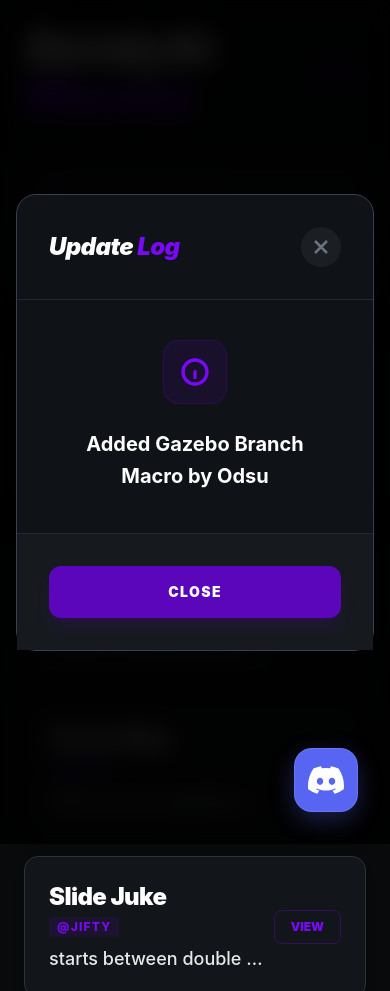
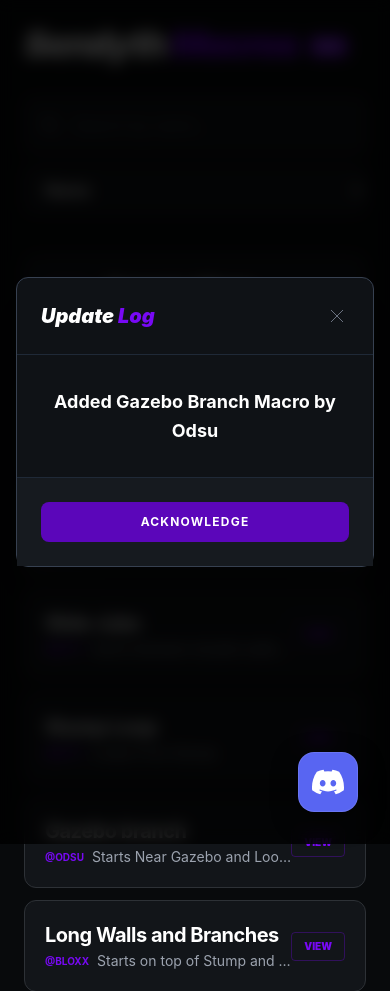
Before and after one commit to Jiftya/saralyth-macros, a plain HTML site: page testing.html in a window 390 px wide. Shown: the top 991 px of the page. Drawn offline with nearby package versions, Linux system fonts and the light colour scheme.

Commit message:
Update testing.html

```diff
--- a/testing.html
+++ b/testing.html
@@ -28,143 +28,131 @@
 
     <style>
         body { background-color: #080a0c; color: #ffffff; font-family: 'Inter', ui-sans-serif, system-ui, sans-serif; }
-        .macro-card, .request-card { background-color: #121519; border: 1px solid #2d3136; transition: all 0.2s ease-in-out; border-radius: 14px; }
+        .macro-card, .request-card { background-color: #121519; border: 1px solid #2d3136; transition: all 0.2s ease-in-out; border-radius: 12px; }
         .macro-card:hover, .request-card:hover { background-color: #1a1e24; border-color: #7809f5; transform: translateY(-2px); }
-        .modal-blur { backdrop-filter: blur(12px); }
-        .modal-content { background-color: #0f1216; border-radius: 20px; border: 1px solid #374151; }
-        pre[class*="language-"] { margin: 0; background: #050608 !important; font-size: 0.95rem; border-radius: 10px; padding: 1.5rem !important; border: 1px solid #1f2937; }
-        .video-container, .form-container { position: relative; overflow: hidden; border-radius: 12px; background: #000; border: 1px solid rgba(255,255,255,0.1); }
+        .modal-blur { backdrop-filter: blur(8px); }
+        .modal-content { background-color: #0f1216; border-radius: 12px; border: 1px solid #374151; }
+        pre[class*="language-"] { margin: 0; background: #050608 !important; font-size: 0.95rem; border-radius: 8px; padding: 1.5rem !important; border: 1px solid #1f2937; }
+        .video-container, .form-container { position: relative; overflow: hidden; border-radius: 8px; background: #000; border: 1px solid rgba(255,255,255,0.1); }
         .video-container iframe, .form-container iframe { position: absolute; top: 0; left: 0; width: 100%; height: 100%; }
         .video-container { padding-bottom: 56.25%; height: 0; }
         .form-container { height: 75vh; }
         [v-cloak] { display: none; }
-        .discord-float { position: fixed; bottom: 2rem; right: 2rem; background-color: #5865F2; width: 64px; height: 64px; border-radius: 18px; display: flex; align-items: center; justify-content: center; box-shadow: 0 8px 24px rgba(88, 101, 242, 0.3); transition: all 0.3s ease; z-index: 100; border: 1px solid rgba(255,255,255,0.1); }
-        .discord-float:hover { transform: translateY(-5px) scale(1.05); background-color: #4752C4; box-shadow: 0 12px 28px rgba(88, 101, 242, 0.5); }
-        ::-webkit-scrollbar { width: 10px; }
+        .discord-float { position: fixed; bottom: 2rem; right: 2rem; background-color: #5865F2; width: 60px; height: 60px; border-radius: 16px; display: flex; align-items: center; justify-content: center; box-shadow: 0 8px 24px rgba(0,0,0,0.5); transition: all 0.3s ease; z-index: 100; border: 1px solid rgba(255,255,255,0.1); }
+        .discord-float:hover { transform: translateY(-3px); background-color: #4752C4; }
+        ::-webkit-scrollbar { width: 8px; }
         ::-webkit-scrollbar-track { background: #080a0c; }
-        ::-webkit-scrollbar-thumb { background: #7809f5; border-radius: 10px; }
+        ::-webkit-scrollbar-thumb { background: #7809f5; border-radius: 4px; }
     </style>
 </head>
 <body class="p-6 md:p-12 min-h-screen">
 
     <div id="app" class="max-w-5xl mx-auto" v-cloak>
         <a href="https://discord.gg/sb4EhhtMvk" target="_blank" class="discord-float">
-            <svg class="w-9 h-9 text-white" fill="currentColor" viewBox="0 0 24 24"><path d="M20.317 4.37a19.791 19.791 0 0 0-4.885-1.515.074.074 0 0 0-.079.037c-.21.375-.444.864-.608 1.25a18.27 18.27 0 0 0-5.487 0 12.64 12.64 0 0 0-.617-1.25.077.077 0 0 0-.079-.037A19.736 19.736 0 0 0 3.666 4.37a.07.07 0 0 0-.032.027C.533 9.046-.32 13.58.099 18.057a.082.082 0 0 0 .031.057 19.9 19.9 0 0 0 5.993 3.03.078.078 0 0 0 .084-.028 14.09 14.09 0 0 0 1.226-1.994.076.076 0 0 0-.041-.106 13.107 13.107 0 0 1-1.872-.892.077.077 0 0 1-.008-.128c.126-.094.252-.192.372-.29a.074.074 0 0 1 .077-.01c3.927 1.793 8.18 1.793 12.061 0a.074.074 0 0 1 .077.01c.12.098.246.196.373.29a.077.077 0 0 1-.006.127 12.299 12.299 0 0 1-1.874.89.076.076 0 0 0-.041.107c.36.698.772 1.362 1.225 1.993a.076.076 0 0 0 .084.028 19.839 19.839 0 0 0 6.002-3.03.077.077 0 0 0 .032-.054c.5-5.177-.838-9.674-3.549-13.66a.061.061 0 0 0-.031-.03zM8.02 15.33c-1.182 0-2.157-1.085-2.157-2.419 0-1.333.955-2.419 2.157-2.419 1.21 0 2.176 1.096 2.157 2.42 0 1.333-.956 2.418-2.157 2.418zm7.975 0c-1.183 0-2.157-1.085-2.157-2.419 0-1.333.955-2.419 2.157-2.419 1.21 0 2.176 1.096 2.157 2.42 0 1.333-.946 2.418-2.157 2.418z"/></svg>
+            <svg class="w-8 h-8 text-white" fill="currentColor" viewBox="0 0 24 24"><path d="M20.317 4.37a19.791 19.791 0 0 0-4.885-1.515.074.074 0 0 0-.079.037c-.21.375-.444.864-.608 1.25a18.27 18.27 0 0 0-5.487 0 12.64 12.64 0 0 0-.617-1.25.077.077 0 0 0-.079-.037A19.736 19.736 0 0 0 3.666 4.37a.07.07 0 0 0-.032.027C.533 9.046-.32 13.58.099 18.057a.082.082 0 0 0 .031.057 19.9 19.9 0 0 0 5.993 3.03.078.078 0 0 0 .084-.028 14.09 14.09 0 0 0 1.226-1.994.076.076 0 0 0-.041-.106 13.107 13.107 0 0 1-1.872-.892.077.077 0 0 1-.008-.128c.126-.094.252-.192.372-.29a.074.074 0 0 1 .077-.01c3.927 1.793 8.18 1.793 12.061 0a.074.074 0 0 1 .077.01c.12.098.246.196.373.29a.077.077 0 0 1-.006.127 12.299 12.299 0 0 1-1.874.89.076.076 0 0 0-.041.107c.36.698.772 1.362 1.225 1.993a.076.076 0 0 0 .084.028 19.839 19.839 0 0 0 6.002-3.03.077.077 0 0 0 .032-.054c.5-5.177-.838-9.674-3.549-13.66a.061.061 0 0 0-.031-.03zM8.02 15.33c-1.182 0-2.157-1.085-2.157-2.419 0-1.333.955-2.419 2.157-2.419 1.21 0 2.176 1.096 2.157 2.42 0 1.333-.956 2.418-2.157 2.418zm7.975 0c-1.183 0-2.157-1.085-2.157-2.419 0-1.333.955-2.419 2.157-2.419 1.21 0 2.176 1.096 2.157 2.42 0 1.333-.946 2.418-2.157 2.418z"/></svg>
         </a>
 
-        <header class="mb-12">
-            <div class="flex items-center gap-4">
-                <h1 class="text-5xl font-black text-white tracking-tighter italic">Seralyth <span class="text-blue-500">Macros</span></h1>
-                <span class="bg-blue-500/10 text-blue-500 border border-blue-500/20 px-3 py-1 rounded-full text-xs font-black tracking-widest mt-2 uppercase">v{{ currentVersion }}</span>
+        <header class="mb-10">
+            <div class="flex items-center gap-3">
+                <h1 class="text-4xl font-black text-white tracking-tighter italic">Seralyth <span class="text-blue-500">Macros</span></h1>
+                <span class="bg-blue-500 text-white px-2 py-0.5 rounded text-[10px] font-bold mt-1 uppercase">v{{ currentVersion }}</span>
             </div>
 
-            <div class="mt-10 flex flex-col md:flex-row gap-4">
+            <div class="mt-8 flex flex-col md:flex-row gap-3">
                 <div class="relative flex-grow">
                     <input v-model="searchQuery" type="text" :placeholder="searchType === 'title' ? 'Search by name...' : 'Search by profile...'"
-                        class="w-full bg-[#121519] text-white text-lg border border-[#2d3136] rounded-xl py-5 px-14 focus:outline-none focus:border-blue-500 transition-all placeholder:text-gray-600">
-                    <div class="absolute left-5 top-1/2 -translate-y-1/2 text-blue-500">
-                        <svg class="w-6 h-6" fill="none" stroke="currentColor" viewBox="0 0 24 24" stroke-width="2.5"><path d="M21 21l-6-6m2-5a7 7 0 11-14 0 7 7 0 0114 0z"></path></svg>
+                        class="w-full bg-[#121519] text-white border border-[#2d3136] rounded-lg py-4 px-12 focus:outline-none focus:border-blue-500 transition-all placeholder:text-gray-600">
+                    <div class="absolute left-4 top-1/2 -translate-y-1/2 text-gray-500">
+                        <svg class="w-5 h-5" fill="none" stroke="currentColor" viewBox="0 0 24 24" stroke-width="2"><path d="M21 21l-6-6m2-5a7 7 0 11-14 0 7 7 0 0114 0z"></path></svg>
                     </div>
                 </div>
-                <select v-model="searchType" class="bg-[#121519] text-white border border-[#2d3136] rounded-xl px-6 py-4 md:py-0 focus:outline-none focus:border-blue-500 cursor-pointer font-bold text-base">
+                <select v-model="searchType" class="bg-[#121519] text-white border border-[#2d3136] rounded-lg px-4 py-3 md:py-0 focus:outline-none focus:border-blue-500 cursor-pointer font-bold">
                     <option value="title">Name</option>
                     <option value="author">Profile</option>
                 </select>
             </div>
         </header>
 
-        <div class="mb-8">
-            <div @click="isFormOpen = true" class="request-card p-6 flex justify-between items-center cursor-pointer group shadow-lg border-blue-500/20">
-                <div class="flex items-center gap-6">
-                    <div class="w-20 h-20 rounded-xl bg-blue-500/10 flex items-center justify-center border-2 border-blue-500/30 group-hover:bg-blue-500/20 transition-all">
-                        <svg class="w-10 h-10 text-blue-500" fill="none" stroke="currentColor" viewBox="0 0 24 24" stroke-width="2.5"><path d="M12 4v16m8-8H4"></path></svg>
+        <div class="mb-6">
+            <div @click="isFormOpen = true" class="request-card p-5 flex justify-between items-center cursor-pointer group">
+                <div class="flex items-center gap-4">
+                    <div class="w-12 h-12 rounded-lg bg-blue-500/10 flex items-center justify-center border border-blue-500/30">
+                        <svg class="w-6 h-6 text-blue-500" fill="none" stroke="currentColor" viewBox="0 0 24 24" stroke-width="2.5"><path d="M12 4v16m8-8H4"></path></svg>
                     </div>
                     <div>
-                        <h2 class="text-white text-2xl font-black tracking-tight group-hover:text-blue-400 transition-colors">Request a Macro</h2>
-                        <p class="text-gray-500 text-sm font-bold uppercase tracking-widest mt-1">Custom submissions</p>
+                        <h2 class="text-white text-lg font-bold">Request a Macro</h2>
+                        <p class="text-gray-500 text-xs uppercase tracking-widest">Custom submissions</p>
                     </div>
                 </div>
-                <div class="text-blue-500 text-xs font-black uppercase tracking-[0.2em] hidden sm:block border border-blue-500/30 px-6 py-3 rounded-lg group-hover:bg-blue-500 group-hover:text-white transition-all">Open Form</div>
+                <div class="text-blue-500 text-[10px] font-black uppercase border border-blue-500/30 px-3 py-1.5 rounded hover:bg-blue-500 hover:text-white transition-all">Open Form</div>
             </div>
         </div>
 
-        <div v-if="isLoading" class="text-blue-400 font-bold animate-pulse tracking-widest uppercase">Fetching database...</div>
-        <div v-else class="grid grid-cols-1 gap-4">
-            <div v-if="filteredPosts.length === 0" class="py-16 text-gray-400 text-center border-2 border-dashed border-[#2d3136] rounded-2xl text-xl">No results found.</div>
-            <div v-for="post in filteredPosts" :key="post.fileUrl" @click="openModal(post)" class="macro-card p-6 flex justify-between items-center cursor-pointer group shadow-lg">
-                <div class="flex items-center gap-6 overflow-hidden">
-                    <img v-if="post.thumbnail" :src="post.thumbnail" class="w-20 h-20 rounded-xl object-cover border-2 border-gray-800 group-hover:border-blue-500">
+        <div v-if="isLoading" class="text-blue-500 font-bold animate-pulse text-xs tracking-widest uppercase">Loading Database...</div>
+        <div v-else class="grid grid-cols-1 gap-3">
+            <div v-if="filteredPosts.length === 0" class="py-12 text-gray-500 text-center border border-[#2d3136] rounded-lg">No macros found.</div>
+            <div v-for="post in filteredPosts" :key="post.fileUrl" @click="openModal(post)" class="macro-card p-5 flex justify-between items-center cursor-pointer group">
+                <div class="flex items-center gap-5 overflow-hidden">
+                    <img v-if="post.thumbnail" :src="post.thumbnail" class="w-16 h-16 rounded-lg object-cover border border-gray-800">
                     <div class="overflow-hidden">
-                        <h2 class="text-white text-2xl font-black truncate group-hover:text-blue-400 tracking-tight">{{ post.title }}</h2>
-                        <div class="text-lg mt-1 flex items-center flex-wrap gap-2">
-                            <span class="text-blue-500 font-extrabold uppercase text-xs tracking-widest bg-blue-500/10 px-2 py-0.5 rounded">@{{ post.author }}</span>
-                            <span class="text-white font-medium opacity-90 truncate max-w-md">{{ post.message }}</span>
+                        <h2 class="text-white text-xl font-bold truncate tracking-tight">{{ post.title }}</h2>
+                        <div class="text-sm mt-0.5 flex items-center gap-2">
+                            <span class="text-blue-500 font-bold uppercase text-[10px]">@{{ post.author }}</span>
+                            <span class="text-gray-400 truncate max-w-xs">{{ post.message }}</span>
                         </div>
                     </div>
                 </div>
-                <div class="text-blue-500 text-xs font-black uppercase border border-blue-500/30 px-4 py-2 rounded-lg group-hover:bg-blue-500 group-hover:text-white transition-all">View</div>
+                <div class="text-blue-500 text-[10px] font-black uppercase border border-blue-500/30 px-3 py-1.5 rounded group-hover:bg-blue-500 group-hover:text-white transition-all">View</div>
             </div>
         </div>
 
-        <div v-if="isLogOpen" class="fixed inset-0 z-[60] flex items-center justify-center p-4 bg-black/90 modal-blur" @click="isLogOpen = false">
-            <div class="modal-content w-full max-w-lg flex flex-col shadow-2xl" @click.stop>
-                <div class="p-8 border-b border-gray-800 flex justify-between items-center">
-                    <h3 class="text-white font-black text-2xl tracking-tight italic">Update <span class="text-blue-500">Log</span></h3>
-                    <button @click="isLogOpen = false" class="text-gray-500 hover:text-white p-2 bg-white/5 rounded-full"><svg class="w-6 h-6" fill="none" stroke="currentColor" viewBox="0 0 24 24" stroke-width="2.5"><path d="M6 18L18 6M6 6l12 12"></path></svg></button>
+        <div v-if="isLogOpen" class="fixed inset-0 z-[70] flex items-center justify-center p-4 bg-black/80 modal-blur" @click="isLogOpen = false">
+            <div class="modal-content w-full max-w-md flex flex-col shadow-2xl" @click.stop>
+                <div class="p-6 border-b border-gray-800 flex justify-between items-center">
+                    <h3 class="text-white font-black text-xl italic">Update <span class="text-blue-500">Log</span></h3>
+                    <button @click="isLogOpen = false" class="text-gray-500 hover:text-white">
+                        <svg class="w-6 h-6" fill="none" stroke="currentColor" viewBox="0 0 24 24"><path d="M6 18L18 6M6 6l12 12"></path></svg>
+                    </button>
                 </div>
-                <div class="p-10 text-center">
-                    <div class="inline-flex items-center justify-center w-16 h-16 bg-blue-500/10 rounded-2xl border border-blue-500/20 mb-6">
-                        <svg class="w-8 h-8 text-blue-500" fill="none" stroke="currentColor" viewBox="0 0 24 24" stroke-width="2.5"><path d="M13 16h-1v-4h-1m1-4h.01M21 12a9 9 0 11-18 0 9 9 0 0118 0z"></path></svg>
-                    </div>
-                    <p class="text-white text-xl font-bold leading-relaxed">{{ updateLogMessage }}</p>
+                <div class="p-8 text-center">
+                    <p class="text-white text-lg font-bold leading-relaxed">{{ updateLogMessage }}</p>
                 </div>
-                <div class="p-8 bg-[#161a1f] border-t border-gray-800">
-                    <button @click="isLogOpen = false" class="w-full bg-blue-600 hover:bg-blue-500 text-white py-4 rounded-xl font-black transition-all uppercase tracking-widest text-sm shadow-lg shadow-blue-600/20">Close</button>
+                <div class="p-6 bg-[#161a1f] border-t border-gray-800">
+                    <button @click="isLogOpen = false" class="w-full bg-blue-600 hover:bg-blue-500 text-white py-3 rounded-lg font-bold uppercase tracking-widest text-xs">Acknowledge</button>
                 </div>
             </div>
         </div>
 
         <div v-if="isModalOpen" class="fixed inset-0 z-50 flex items-center justify-center p-4 bg-black/90 modal-blur" @click="closeModal">
-            <div class="modal-content w-full max-w-5xl flex flex-col max-h-[90vh] overflow-hidden shadow-2xl" @click.stop>
-                <div class="p-8 border-b border-gray-800 flex justify-between items-center">
+            <div class="modal-content w-full max-w-5xl flex flex-col max-h-[90vh] overflow-hidden" @click.stop>
+                <div class="p-6 border-b border-gray-800 flex justify-between items-center">
                     <div>
-                        <h3 class="text-white font-black text-3xl tracking-tight">{{ activePost.title }}</h3>
-                        <div class="text-base mt-1">
-                            <span class="text-gray-500 font-bold uppercase text-xs tracking-widest">Creator:</span>
-                            <span class="text-blue-400 font-black ml-2">@{{ activePost.author }}</span>
+                        <h3 class="text-white font-black text-2xl">{{ activePost.title }}</h3>
+                        <p class="text-blue-500 font-bold text-xs uppercase">Created by @{{ activePost.author }}</p>
+                    </div>
+                    <button @click="closeModal" class="text-gray-500 hover:text-white"><svg class="w-7 h-7" fill="none" stroke="currentColor" viewBox="0 0 24 24"><path d="M6 18L18 6M6 6l12 12"></path></svg></button>
+                </div>
+                <div class="p-6 overflow-auto">
+                    <div class="flex flex-col md:flex-row gap-6 mb-8">
+                        <div v-if="activePost.message" class="flex-1 bg-white/5 p-5 rounded-lg border border-white/10">
+                            <p class="text-gray-200 font-medium">{{ activePost.message }}</p>
                         </div>
+                        <div v-if="activePost.videoUrl" class="flex-1"><div class="video-container"><iframe :src="getEmbedUrl(activePost.videoUrl)" frameborder="0" allowfullscreen></iframe></div></div>
                     </div>
-                    <button @click="closeModal" class="text-gray-500 hover:text-white p-2 bg-white/5 rounded-full">
-                        <svg class="w-8 h-8" fill="none" stroke="currentColor" viewBox="0 0 24 24" stroke-width="2.5"><path d="M6 18L18 6M6 6l12 12"></path></svg>
-                    </button>
-                </div>
-                <div class="p-8 overflow-auto">
-                    <div class="flex flex-col md:flex-row gap-8 mb-10 items-stretch">
-                        <div v-if="activePost.message" class="flex-1 bg-white/5 p-6 rounded-2xl border border-white/10 flex items-center">
-                            <p class="text-white text-xl font-bold leading-relaxed">{{ activePost.message }}</p>
-                        </div>
-                        <div v-if="activePost.videoUrl" class="flex-1 w-full">
-                            <div class="video-container"><iframe :src="getEmbedUrl(activePost.videoUrl)" frameborder="0" allowfullscreen></iframe></div>
-                        </div>
-                    </div>
-                    <p class="text-[11px] font-black text-blue-500 uppercase tracking-[0.3em] mb-3 ml-1">JSON Content</p>
                     <pre><code class="language-json">{{ activeJsonContent }}</code></pre>
                 </div>
-                <div class="p-8 bg-[#161a1f] border-t border-gray-800 flex flex-col sm:flex-row items-center justify-between gap-6">
-                    <div class="text-gray-400 text-sm font-mono flex items-center gap-3">
-                        <span class="bg-white/5 px-3 py-1 rounded border border-white/5">{{ activeFileName }}</span>
-                        <span class="opacity-50 text-xs">({{ activeFileSize }})</span>
-                    </div>
-                    <a :href="activePost.fileUrl" download class="w-full sm:w-auto bg-blue-600 hover:bg-blue-500 text-white px-14 py-5 rounded-2xl font-black text-center transition-all uppercase tracking-widest text-sm shadow-lg shadow-blue-600/20">Download</a>
+                <div class="p-6 bg-[#161a1f] border-t border-gray-800 flex flex-col sm:flex-row items-center justify-between gap-4">
+                    <span class="text-gray-500 text-[10px] font-mono bg-black/30 px-3 py-1 rounded border border-white/5">{{ activeFileName }} ({{ activeFileSize }})</span>
+                    <a :href="activePost.fileUrl" download class="w-full sm:w-auto bg-blue-600 hover:bg-blue-500 text-white px-10 py-4 rounded-lg font-black uppercase text-xs tracking-widest">Download Macro</a>
                 </div>
             </div>
         </div>
 
         <div v-if="isFormOpen" class="fixed inset-0 z-50 flex items-center justify-center p-4 bg-black/90 modal-blur" @click="isFormOpen = false">
-            <div class="modal-content w-full max-w-4xl flex flex-col max-h-[90vh] shadow-2xl" @click.stop>
-                <div class="p-8 border-b border-gray-800 flex justify-between items-center">
-                    <h3 class="text-white font-black text-3xl tracking-tight">Macro Request</h3>
-                    <button @click="isFormOpen = false" class="text-gray-500 hover:text-white p-2 bg-white/5 rounded-full"><svg class="w-8 h-8" fill="none" stroke="currentColor" viewBox="0 0 24 24" stroke-width="2.5"><path d="M6 18L18 6M6 6l12 12"></path></svg></button>
+            <div class="modal-content w-full max-w-4xl flex flex-col max-h-[90vh]" @click.stop>
+                <div class="p-6 border-b border-gray-800 flex justify-between items-center">
+                    <h3 class="text-white font-black text-2xl">Macro Request</h3>
+                    <button @click="isFormOpen = false" class="text-gray-500 hover:text-white"><svg class="w-7 h-7" fill="none" stroke="currentColor" viewBox="0 0 24 24"><path d="M6 18L18 6M6 6l12 12"></path></svg></button>
                 </div>
                 <div class="p-4 bg-black/20"><div class="form-container"><iframe src="https://docs.google.com/forms/d/e/1FAIpQLSd4IHIPxxoqYoZKClXiY8WBY7Fg2cjOhFPoAD5gFu_j2-PPuQ/viewform?embedded=true"></iframe></div></div>
             </div>
@@ -207,7 +195,7 @@
                 };
 
                 onMounted(async () => {
-                    // PERSISTENT UPDATE LOG LOGIC
+                    // Logic to only show log once per version
                     const lastSeen = localStorage.getItem('seralyth_last_version');
                     if (updateLogMessage && lastSeen !== currentVersion) {
                         isLogOpen.value = true;
@@ -218,7 +206,6 @@
                         const res = await fetch('https://jiftya.github.io/saralyth-macros/posts.json?v=' + Date.now());
                         posts.value = await res.json();
 
-                        // AUTO-OPEN LOGIC
                         const urlParams = new URLSearchParams(window.location.search);
                         const macroParam = urlParams.get('macro');
                         if (macroParam) {
```
